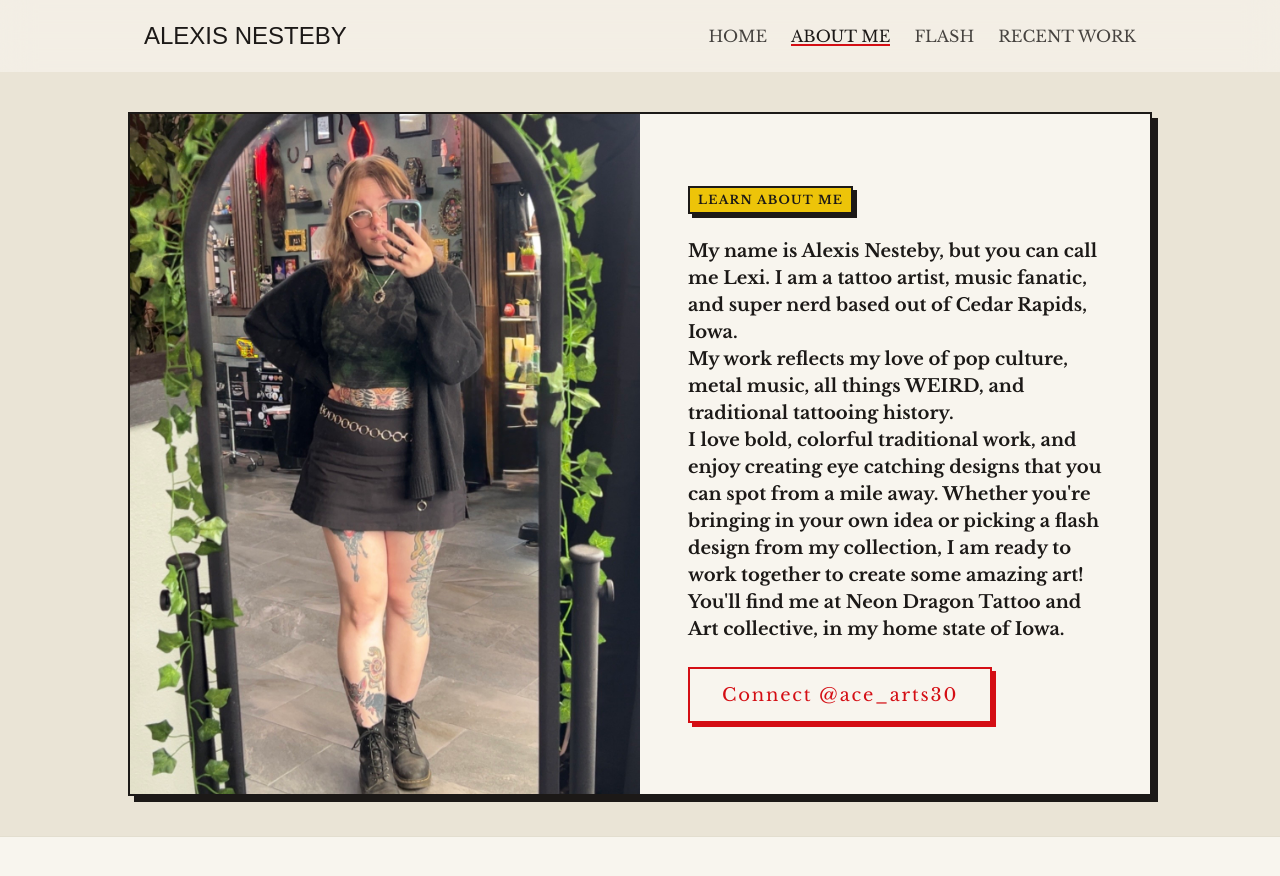
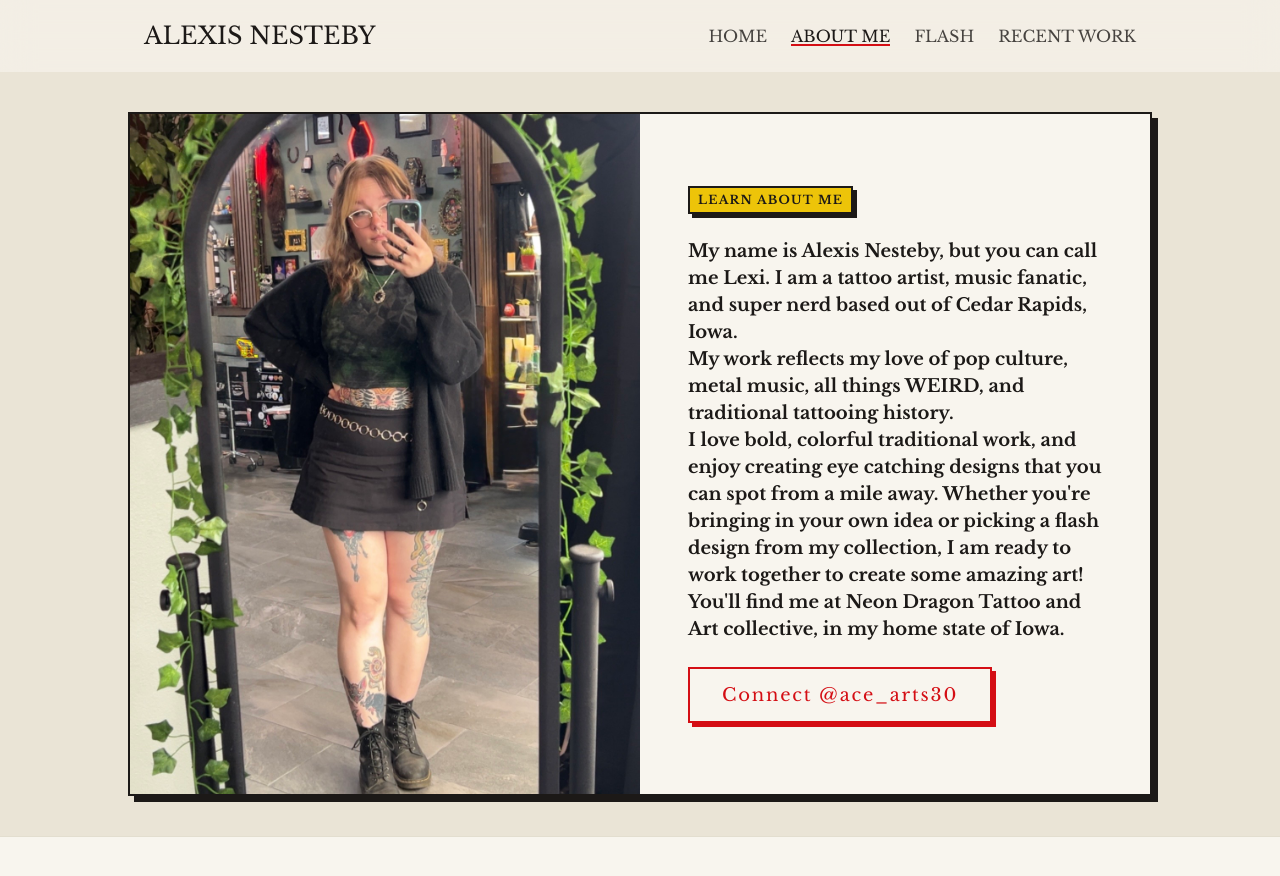
Before and after one commit to Arxci/alexis-app, a Next.js app: page /about in a window 1280 px wide. Shown: the top 876 px of the page. Built offline with nearby package versions, Linux system fonts and the light colour scheme; a web font is replaced by a local one.

Commit message:
outline text utility

```diff
--- a/app/(root)/_components/split-layout.tsx
+++ b/app/(root)/_components/split-layout.tsx
@@ -41,9 +41,7 @@ export const SplitLayout = ({
 
           <h1
             className={cn(
-              fontDisplay.className,
-
-              "text-[10vw] sm:text-5xl lg:text-5xl xl:text-6xl font-black uppercase leading-[0.9] text-foreground mb-6",
+              "font-display text-[10vw] sm:text-5xl lg:text-5xl xl:text-6xl font-black uppercase leading-[0.9] text-foreground mb-6",
               style?.heading
             )}
           >
--- a/app/(root)/_sections/home-banner.tsx
+++ b/app/(root)/_sections/home-banner.tsx
@@ -8,9 +8,7 @@ export const HomeBanner = () => {
         heading={
           <>
             Ace Arts <br />
-            <span className="text-emerald-700 [-webkit-text-stroke:2px_var(--color-emerald-900)]">
-              Tattoos
-            </span>
+            <span className="text-brand-outline">Tattoos</span>
           </>
         }
         subheading="Your friendly neighborhood tattoo artist."
@@ -29,9 +27,7 @@ export const HomeBanner = () => {
         heading={
           <>
             Ace Arts <br />
-            <span className="text-emerald-700 [-webkit-text-stroke:2px_var(--color-emerald-900)]">
-              Tattoos
-            </span>
+            <span className="text-brand-outline">Tattoos</span>
           </>
         }
         subheading="Your friendly neighborhood tattoo artist."
--- a/app/(root)/page.tsx
+++ b/app/(root)/page.tsx
@@ -1,15 +1,15 @@
 import { Suspense } from "react";
 
-import { ImageLoading } from "@/components/image/image-loading";
+import Link from "next/link";
+
 import { HomeAbout } from "./_sections/home-about";
 import { HomeBanner } from "./_sections/home-banner";
 import { HomeFlash } from "./_sections/home-flash";
 import { HomeRecentWork } from "./_sections/home-recent-work";
+
 import { Card } from "@/components/ui/card";
-import { cn } from "@/lib/utils";
-import { fontDisplay } from "@/lib/fonts";
+import { ImageLoading } from "@/components/image/image-loading";
 import { Button } from "@/components/ui/button";
-import Link from "next/link";
 
 export const revalidate = 60;
 
@@ -49,12 +49,7 @@ function SectionLoader({
       <div className="mx-auto">
         <Card className="p-4 sm:p-8 md:p-10 lg:p-12">
           <div className="flex flex-col sm:flex-row justify-between sm:items-end border-b-2 border-stone-900 pb-6 mb-10 gap-6">
-            <h2
-              className={cn(
-                fontDisplay.className,
-                "text-[11vw] sm:text-5xl md:text-6xl font-black tracking-tighter [-webkit-text-stroke:2px_var(--color-emerald-900)] text-green pt-4 text-center"
-              )}
-            >
+            <h2 className="text-[11vw] sm:text-5xl md:text-6xl font-black tracking-tighter text-brand-outline  pt-4 text-center font-display">
               {label}
             </h2>
             <Button asChild size={"lg"} variant={"outline"}>
--- a/app/_components/layout/site-header.tsx
+++ b/app/_components/layout/site-header.tsx
@@ -5,19 +5,13 @@ import { MobileNav } from "./mobile-nav";
 
 import { siteConfig } from "@/config/site";
 
-import { cn } from "@/lib/utils";
-import { fontDisplay } from "@/lib/fonts";
-
 export const SiteHeader = () => {
   return (
     <header className="sticky top-0 z-50 w-full bg-background-light backdrop-blur-lg lg:supports-backdrop-filter:bg-background-light/60">
       <div className="container h-18 grid grid-cols-[auto_1fr] items-center px-4">
         <Link
           href="/"
-          className={cn(
-            fontDisplay.className,
-            "mr-auto font-medium text-2xl uppercase "
-          )}
+          className="mr-auto font-medium text-2xl uppercase font-display"
         >
           {siteConfig.name}
         </Link>
--- a/app/layout.tsx
+++ b/app/layout.tsx
@@ -24,9 +24,7 @@ export default function RootLayout({
 }>) {
   return (
     <html lang="en">
-      <body
-        className={cn("antialiased", fontDisplay.variable, fontSerif.className)}
-      >
+      <body className={cn("antialiased", fontSerif.className)}>
         <Providers>
           <div className="grid grid-rows-[auto_1fr_auto] min-h-screen">
             <SiteHeader />
--- a/components/image/image-showcase.tsx
+++ b/components/image/image-showcase.tsx
@@ -29,7 +29,7 @@ export const ImageShowcase = ({
           <h2
             className={cn(
               fontDisplay.className,
-              "text-[11vw] sm:text-5xl md:text-6xl font-black tracking-tighter [-webkit-text-stroke:2px_var(--color-emerald-900)] text-green pt-4 text-center",
+              "text-[11vw] sm:text-5xl md:text-6xl font-black tracking-tighter text-brand-outline pt-4 text-center",
               style?.header
             )}
           >
--- a/styles/globals.css
+++ b/styles/globals.css
@@ -29,7 +29,7 @@
   --color-destructive: var(--destructive);
   --color-accent-foreground: var(--accent-foreground);
   --color-accent: var(--accent);
-  --color-green: var(--color-emerald-800);
+  --color-green: var(--color-emerald-700);
   --color-gold: var(--gold);
   --color-muted-foreground: var(--color-stone-800);
   --color-muted: var(--muted);
@@ -47,6 +47,7 @@
   --radius-md: calc(var(--radius) - 2px);
   --radius-lg: var(--radius);
   --radius-xl: calc(var(--radius) + 4px);
+  --font-display: var(--font-display)
 }
 
 :root {
@@ -128,3 +129,8 @@
   margin-inline: auto;
   @apply max-w-5xl px-2 lg:px-0;
 }
+
+@utility text-brand-outline {
+  @apply text-green font-display;
+  -webkit-text-stroke: 2px var(--color-emerald-900);
+}
```
